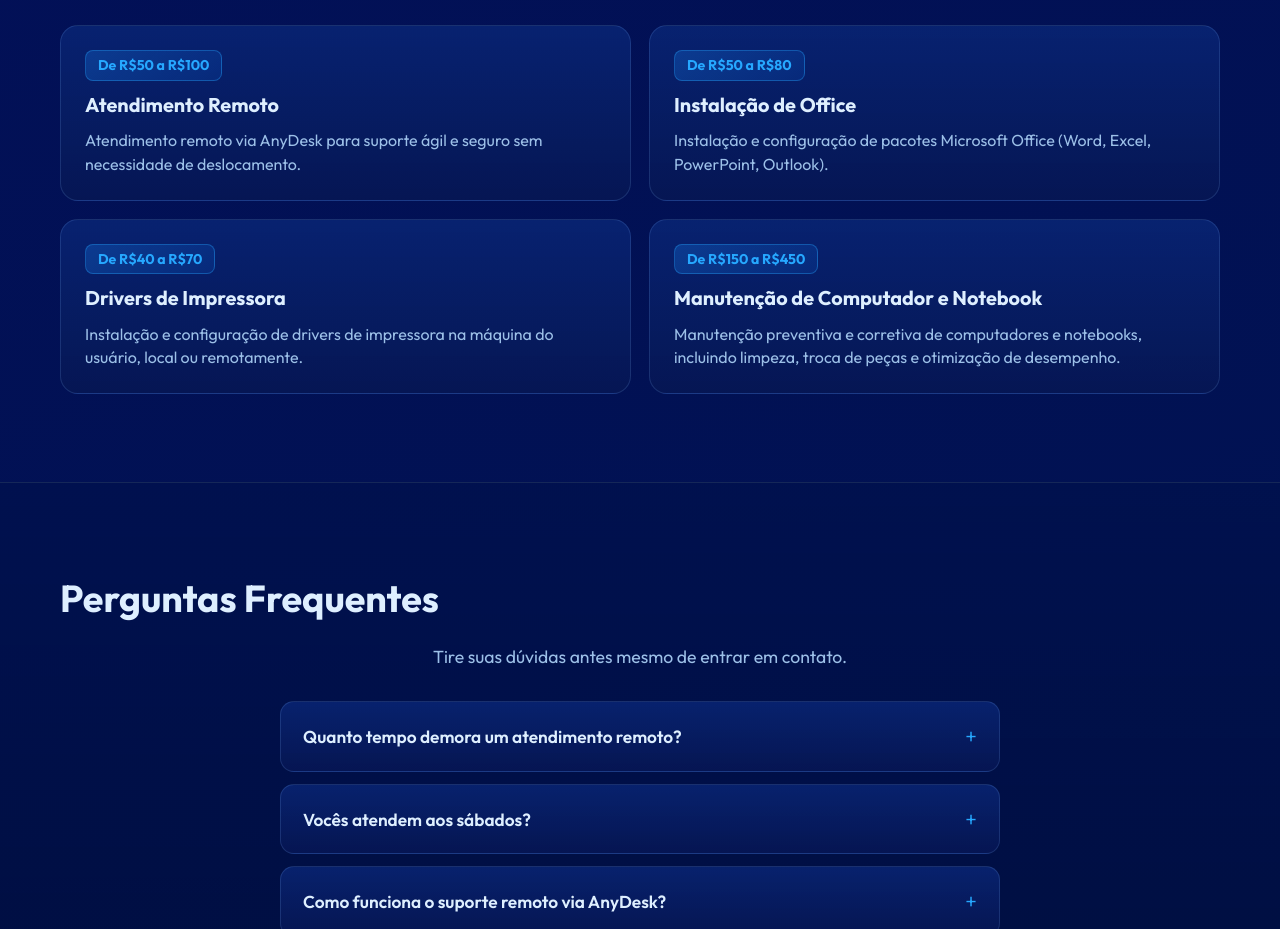
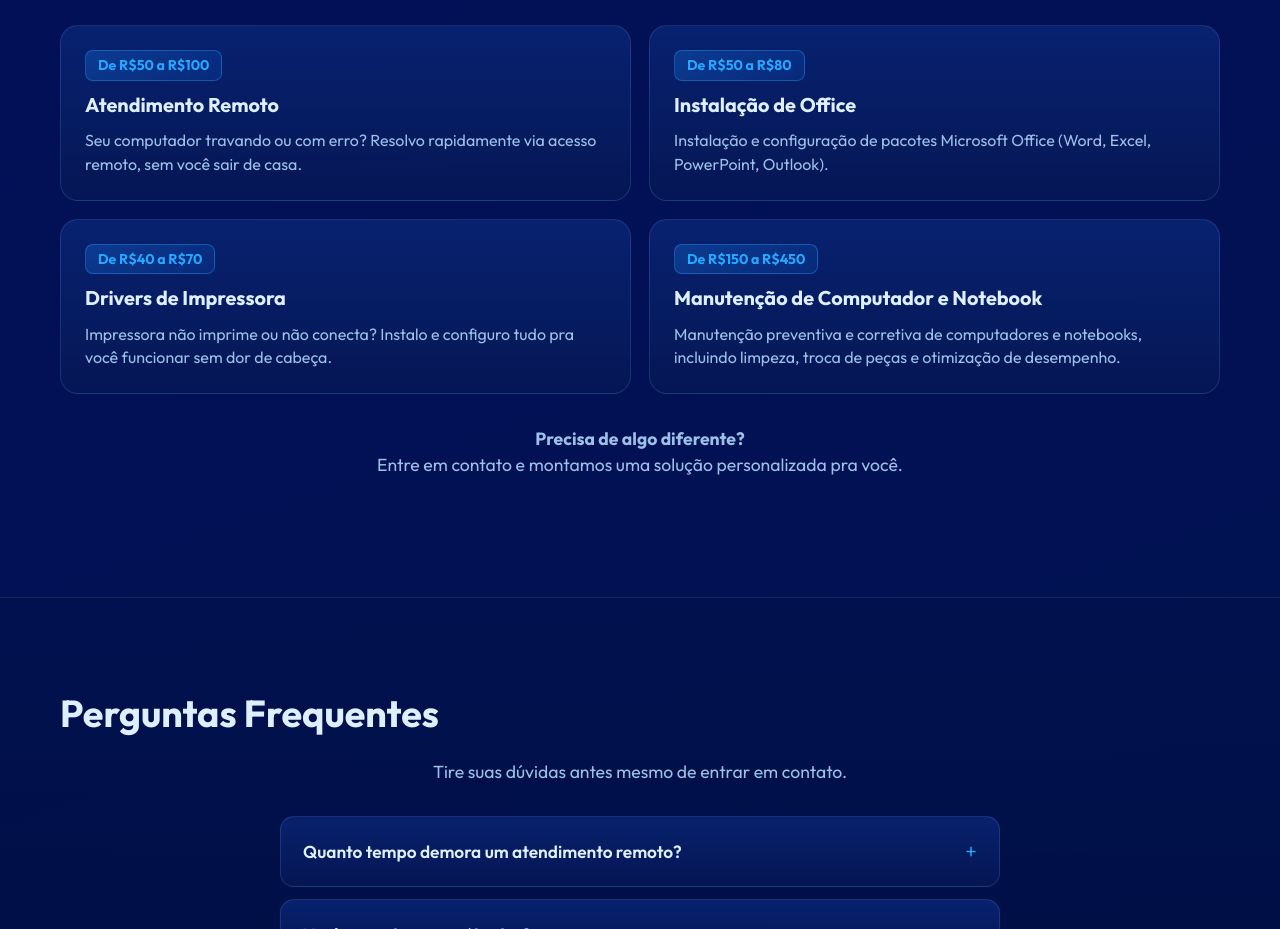
Before and after one commit to ArthurDev10/loja-virtual-novacore, a website: page public/index.html in a window 1280 px wide. Shown: the part 1500-2429 px from the top of the page. Drawn offline with Linux system fonts and the light colour scheme.

Commit message:
Atualiza textos dos serviços e adiciona CTA personalizado

```diff
--- a/public/index.html
+++ b/public/index.html
@@ -135,7 +135,7 @@
           <article class="service-card reveal">
             <span class="price-tag">De R$50 a R$100</span>
             <h3>Atendimento Remoto</h3>
-            <p>Atendimento remoto via AnyDesk para suporte ágil e seguro sem necessidade de deslocamento.</p>
+            <p>Seu computador travando ou com erro? Resolvo rapidamente via acesso remoto, sem você sair de casa.</p>
           </article>
           <article class="service-card reveal delay-1">
             <span class="price-tag">De R$50 a R$80</span>
@@ -145,7 +145,7 @@
           <article class="service-card reveal">
             <span class="price-tag">De R$40 a R$70</span>
             <h3>Drivers de Impressora</h3>
-            <p>Instalação e configuração de drivers de impressora na máquina do usuário, local ou remotamente.</p>
+            <p>Impressora não imprime ou não conecta? Instalo e configuro tudo pra você funcionar sem dor de cabeça.</p>
           </article>
           <article class="service-card reveal delay-1">
             <span class="price-tag">De R$150 a R$450</span>
@@ -153,6 +153,7 @@
             <p>Manutenção preventiva e corretiva de computadores e notebooks, incluindo limpeza, troca de peças e otimização de desempenho.</p>
           </article>
         </div>
+        <p class="section-sub reveal" style="margin-top:32px;"><strong>Precisa de algo diferente?</strong><br>Entre em contato e montamos uma solução personalizada pra você.</p>
       </div>
     </section>
 
```
